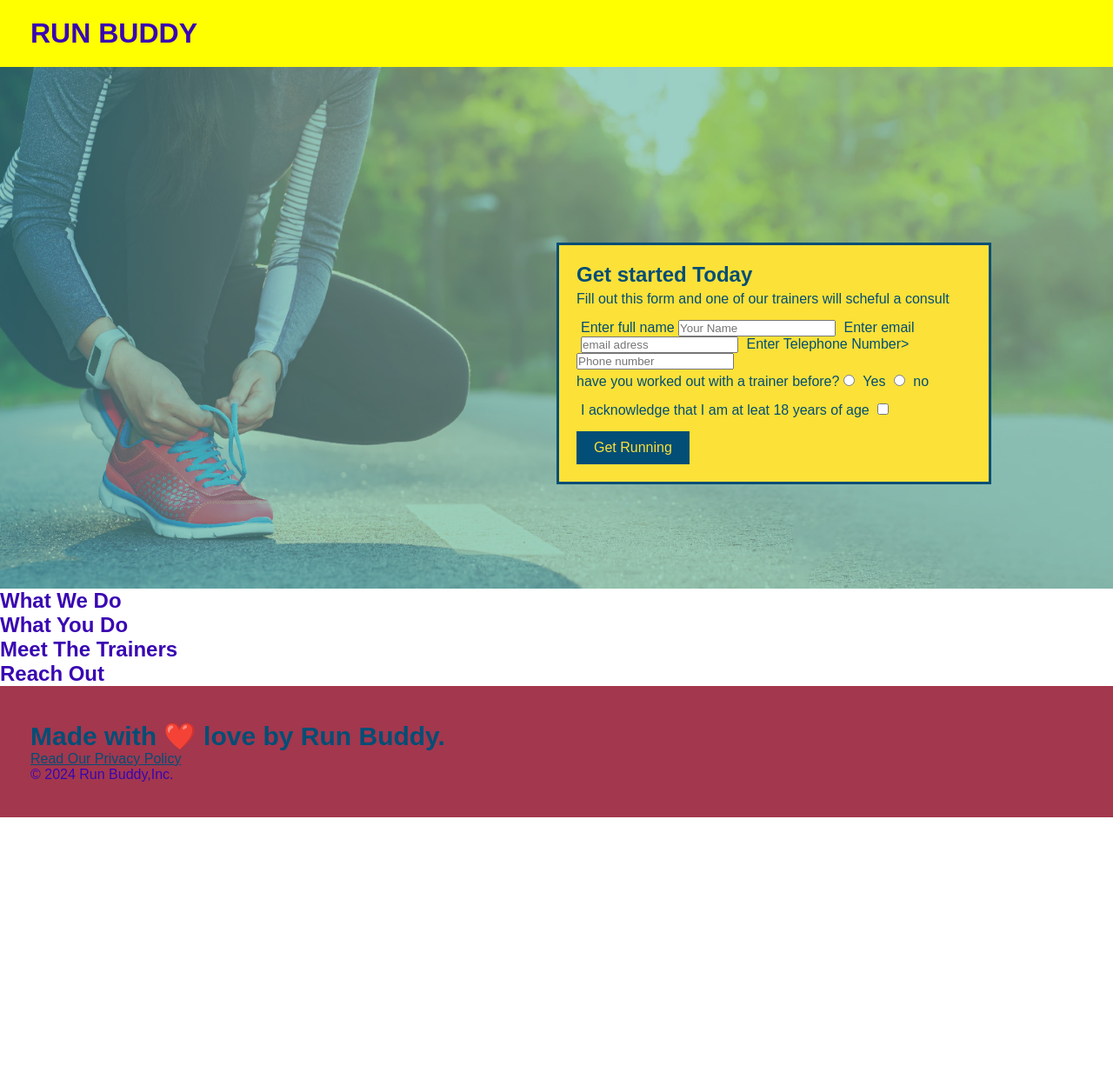
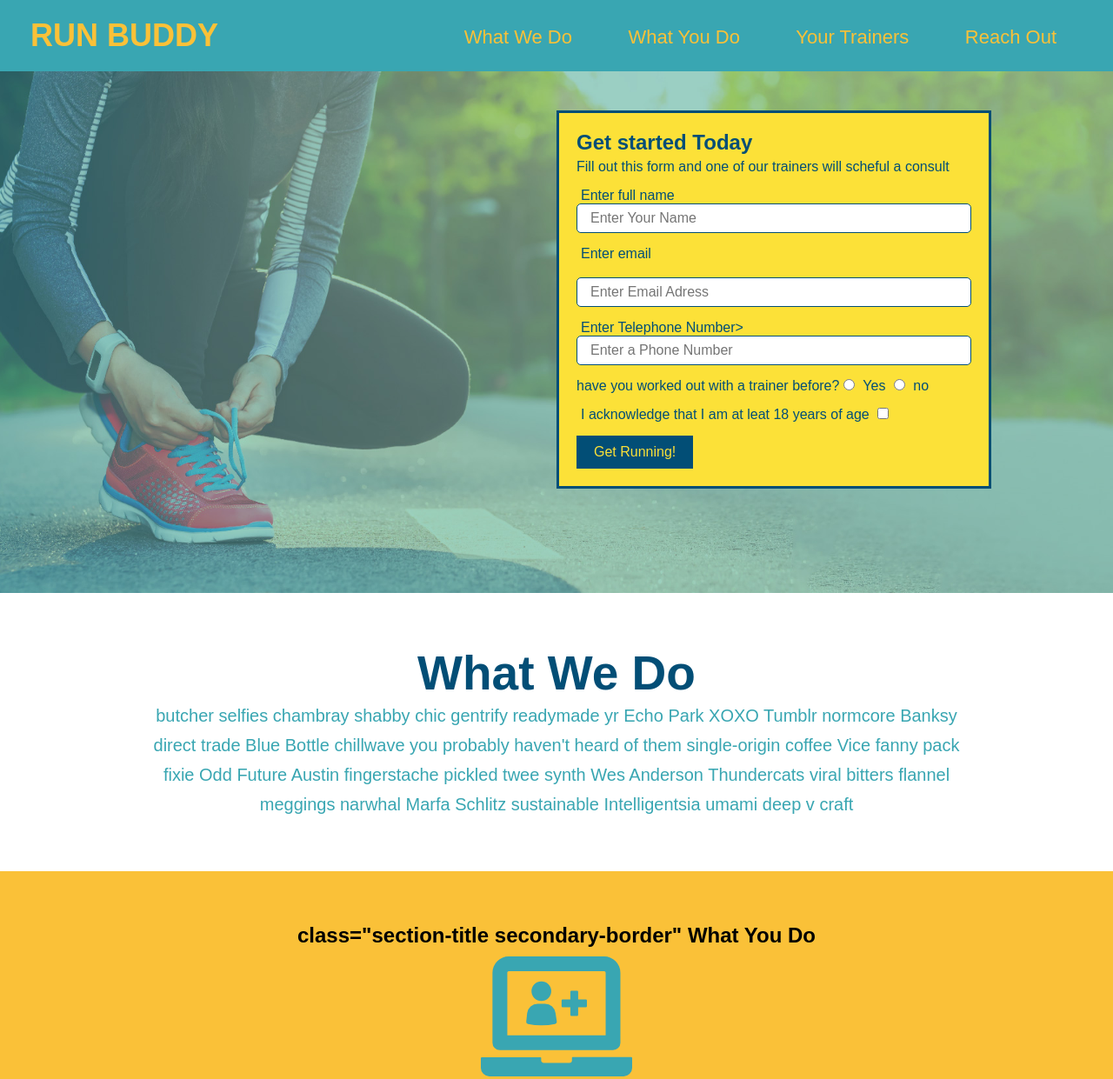
Before and after one commit to codeaung/Run-Buddy-, a plain HTML site: page index.html in a window 1280 px wide. Shown: the top 1241 px of the page at 87% size. Before the commit the page ends 940 px from the top, so only its background shows below. Drawn offline with Linux system fonts and the light colour scheme.

Commit message:
adding three section

```diff
--- a/assets/css/style.css
+++ b/assets/css/style.css
@@ -1,4 +1,4 @@
-
+/* Universal Selector */
 * {
 margin: 0;
 padding: 0;
@@ -7,16 +7,13 @@ box-sizing: border-box
 /* This is body design */
 body{
    font-family : Arial, Helvetica, sans-serif;
-   color: #3906b2;
-
 }
 
 header {
-   background-color: yellow;
+   background-color: #39a6b2;
    padding: 20px 35px;
 }
-header h1 a {
-   color: #fac138;
+header h1 {
    font-weight: bold;
    font-size: 36px;
    margin: 0;
@@ -24,12 +21,12 @@ header h1 a {
 
 }
 header a {
-   color: #9c38fa;
+   color: #fac138;
    text-decoration: none;
 }
 header nav {
    float: right;
-   margin: 7px 0;
+   margin: 10px 0;
 }
 header nav ul li {
    display: inline;
@@ -40,7 +37,7 @@ header nav ul li a {
    font-size: 22px;
  }
 footer{
-   background-color: rgb(163, 55, 77);
+   background-color: #fac138;
    width: 100%;
    padding: 40px 35px;
 }
@@ -50,7 +47,7 @@ footer h2 {
    font-size: 30px;
    margin: 0;
  }
-foot div {
+footer div {
    float: right;
    line-height: 1.5;
    text-align: right;
@@ -59,16 +56,29 @@ footer a {
    color: #024e76;
 }
 /* footer End */
+
 /* Hero Section Starts */
+.intro {
+   text-align: center;
+}
+.intro p {
+   line-height: 1.7;
+   font-size: 20px;
+   margin: 0 auto;
+   width: 80%;
+   color: #39a6b2;
+}
+
 .hero {
-   background-image: url('../images/hero-bg.jpg');
+   padding: 60px;
+   background-image: url(../images/hero-bg.jpg);
    height: 600px;
    background-size: cover;
    background-position: center;
+   background-size: cover;
    position: relative;
 }
 .hero-form {
-   border: 3px solid #024e76;
    background-color: #fce138;
    padding: 20px;
    width: 500px;
@@ -76,6 +86,7 @@ footer a {
    position: absolute;
    bottom: 120px;
    right: 140px;
+   border: 3px solid #024e76;
  }
  .hero-form h3 {
    font-size: 24px;
@@ -84,7 +95,6 @@ footer a {
  .hero-form p {
    margin: 5px 0 15px 0;
  }
-
  .form-input {
    border: 1px solid #024e76;
    display: block;
@@ -93,8 +103,9 @@ footer a {
    color: #024e76;
    width: 100%;
    margin-bottom: 15px;
+   border-radius: 5px;
+
  }
-
  .hero-form label {
    margin: 0 5px;
  }
@@ -105,4 +116,57 @@ footer a {
    border: none;
    padding: 10px 20px;
    font-size: 16px;
+   padding: 10px 20px;
  }
+ section {
+   padding: 60px;
+ }
+ .intro {
+   text-align: center;
+ }
+.intro p {
+line-height: 1.7;
+font-size: 20px;
+margin: 0 auto;
+width: 80%;
+color: #39a6b2;
+
+ }
+.steps {
+text-align: center;
+background: #fac138;
+ }
+ .steps div {
+   margin-bottom: 80px;
+ }
+.steps img {
+   width: 15%;
+   margin: 10px 0;
+
+}
+.steps h3 {
+   color: #024e76;
+   font-size: 46px;
+   margin-top: 10px;
+}
+.steps p {
+   color: #3916b3;
+   font-size: 23px
+}
+.steps span {
+   font-size: 38px;
+}
+.section-title {
+   font-size: 55px;
+   padding: 0 100px 0 100px;
+   color: #024e76;
+   margin-bottom: 35px;
+   border-botton: 3px solid;
+   display: inline;
+}
+.primary-border {
+   border-color: #fec138;
+}
+.secondary-border {
+   border-color: #39a6b2;
+}
--- a/index.html
+++ b/index.html
@@ -12,24 +12,27 @@
 <body>
  <!-- navigation -->
  <header>
-<h1>RUN BUDDY<h1>
+  <h1>
+      <a href="/">
+          RUN BUDDY
+      </a>
+  </h1>
   <nav>
-   <!--Unorder list element-->
+      <!-- unordered list element -->
       <ul>
-<!--List item Element -->
+          <!-- list item element -->
           <li>
-   <!-- Anchor Element-->
-   <a href="#what-We-Do">What We Do</a>
+              <!-- anchor element -->
+              <a href="#what-we-do">What We Do</a>
           </li>
           <li>
-   <a href="What-You-Do">What You Do</a>
-</li>
-<!--List Item Element -->
-<li>
- <a href="#Meet-the-Trainers">Meet the Trainers</a>
+              <a href="#what-you-do">What You Do</a>
           </li>
           <li>
- <a href="#Reach-Out">Reach Out</a>
+              <a href="#your-trainers">Your Trainers</a>
+          </li>
+          <li>
+              <a href="#reach-out">Reach Out</a>
           </li>
       </ul>
   </nav>
@@ -43,45 +46,79 @@
   <!-- ADD Sign Up "CTA" form element-->
   <form>
     <label for="name">Enter full name</lable>
-    <input type= "text" placeholder="Your Name" name="name" id="name">
+    <input type= "text" placeholder="Enter Your Name" name="name" id="name" class="form-input">
 
     <label for=" email"> Enter email <address> </address></label>
-    <input type= " text" placeholder="email adress" name="name" id="name">
+    <input type= " text" placeholder="Enter Email Adress" name="name" id="name" class="form-input">
 
     </label for="tel"> Enter Telephone Number></lable>
-    <input type= " text" placeholder="Phone number " name="tel" id="tel">
+    <input type= " text" placeholder="Enter a Phone Number " name="tel" id="tel" class="form-input">
 
     <p>
       have you worked out with a trainer before?
-      <input type="radio" nmae=" trainer-comfirm" id=" trainer yes" >
+      <input type="radio" nmae=" trainer-comfirm" id=" trainer-yes" >
        <label for= " trainer-yes">Yes</label>
 
-    <input type="radio" nmae=" trainer-comfirm" id=" trainer no">
+    <input type="radio" nmae=" trainer-comfirm" id=" trainer-no">
        <label for= " trainer-no">no</label>
        </p>
   <p>
     <label for= " checkbox"> I acknowledge that I am at leat 18 years of age </label>
   <input type="checkbox" name= "checkpoint" id="checkbox"/>
   </p>
-  <button type="submit"> Get Running</button>
+  <button type="submit">Get Running!</button>
   </form>
 </div>
   </section>
 
  <!-- "what we do" section -->
-
- <section>
-
-   <h2>What We Do</h2>
-
+ <section id="what-we-do" class="intro">
+  <h2 class="section-title primary-border">What We Do</h2>
+   <p>
+    butcher selfies chambray shabby chic gentrify readymade yr Echo Park XOXO Tumblr normcore Banksy direct trade Blue Bottle chillwave
+    you probably haven't heard of them single-origin coffee Vice fanny pack fixie Odd Future Austin fingerstache pickled twee synth Wes
+    Anderson Thundercats viral bitters flannel meggings narwhal Marfa Schlitz sustainable Intelligentsia umami deep v craft
+  </p>
  </section>
 
 
  <!-- "what you do" section -->
+ <section id="what-you-do" class="steps">
+   <h2> class="section-title secondary-border" What You Do</h2>
+   <div>
+    <img src="./assets/images/step-1.svg" alt="steps-1 image">
+    <h3>Step 1: Fill Out the Form Above.</h3>
 
- <section>
+    <p>You're already here, so why not?</p>
 
-   <h2>What You Do</h2>
+  </div>
+
+
+  <div>
+    <img src="./assets/images/step-2.svg" alt="step-2 image">
+    <h3>Step 2: Consult with One of Our Trainers.</h3>
+
+    <p>Are you here to build muscle, lose weight, or just feel good?</p>
+
+  </div>
+
+
+  <div>
+    <img src="./assets/images/step-3.svg" alt="step-3 image">
+    <h3>Step 3: Get Running.</h3>
+
+    <p>Hit the ground running (literally) once your trainer lays out your plan.</p>
+
+  </div>
+
+
+  <div>
+    <img src="./assets/images/step-4.svg" alt="step-4 image">
+    <h3>Step 4: See Results.</h3>
+
+    <p>Bi-weekly checkins with your trainer will keep you focused</p>
+
+  </div>
 
  </section>
 
```
Also changed, not shown: assets/images/step-1.svg (added), assets/images/step-2.svg (added), assets/images/step-3.svg (added), assets/images/step-4.svg (added), 1 other file. Lines whose indentation alone changed are shown as unchanged.
